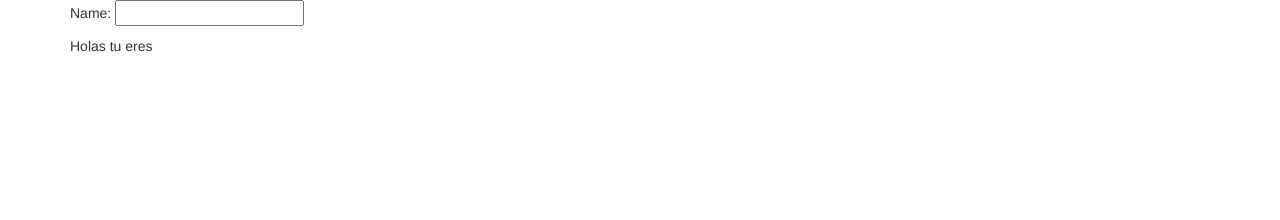
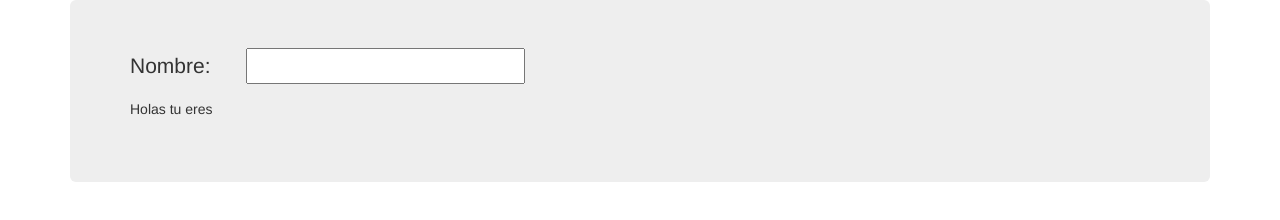
Before and after one commit to xhrist14n/a1_angularjs_intro, a website: page app/index.html in a window 1280 px wide. Drawn offline with Linux system fonts and the light colour scheme; files that its build step writes are made by us from their sources.

Commit message:
proyecto inicial

```diff
--- a/app/index.html
+++ b/app/index.html
@@ -23,8 +23,15 @@
     <!-- Add your site or application content here -->
     <div class="container">
       <div ng-app="">
- 		<p>Name: <input type="text" ng-model="name"></p>
-	 	Holas tu eres <p ng-bind="name"></p>
+		<div class="jumbotron">
+	 		<p>
+				Nombre: &nbsp;&nbsp;&nbsp;&nbsp;
+				<input type="text" ng-model="nombre">
+			</p>
+		 	Holas tu eres
+			<p ng-bind="nombre">
+			</p>
+		</div>
        </div>
     </div>
 
```
Also changed, not shown: 1 other file.
